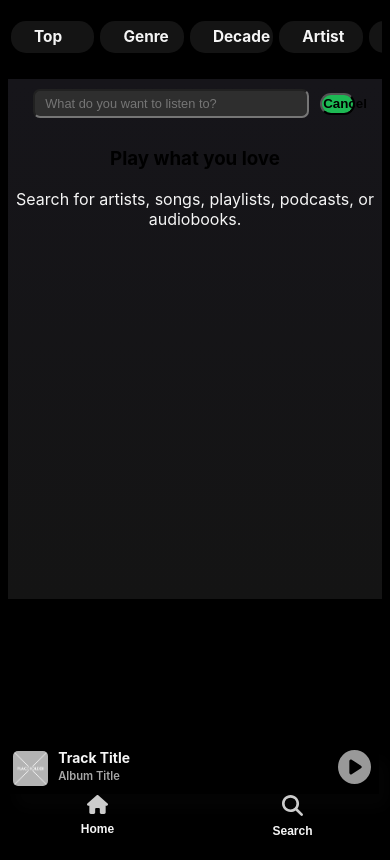
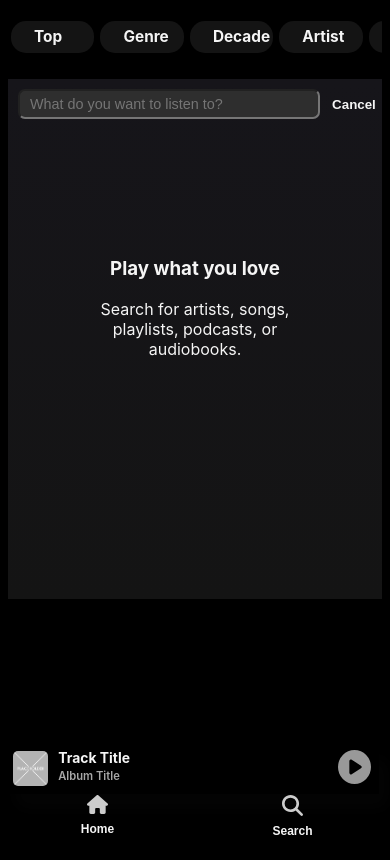
Before and after one commit to ma-boles/SpotifyApp, a React (Create React App) app in the folder my-spotify500-app/: page /MobileSearch in a window 390 px wide. Built offline with nearby package versions, Linux system fonts and the light colour scheme.

Commit message:
git commit -m "mobile search styles added"

```diff
--- a/my-spotify500-app/src/styles/Search.css
+++ b/my-spotify500-app/src/styles/Search.css
@@ -104,6 +104,9 @@ p {
         margin-top: 10px;
         margin-bottom: 0px;
     }
+    .link--mobileSearch {
+        width: 100%;
+    }
     .search--mobile--input {
         background-color: white;
         width: 98%;
@@ -113,7 +116,7 @@ p {
         text-align: left;
         margin-top:5px;
         margin-right: 0px;
-        margin-left: 4px;
+        margin-left: 5px;
     }
     .search--arrowLeft,
     .search--arrowRight {
@@ -135,4 +138,46 @@ p {
         top: 0px;
         display: none;
     }
+
+    /* mobilesSearch*/
+    .search--line {
+        display: flex;
+    }
+    .search--line--input {
+        width: 77%;
+        font-size: .9rem;
+    }
+    .button--search {
+        background-color: transparent;
+        border:none;
+        color: whitesmoke;
+        width: 3rem;
+        margin: 0px;
+        padding: 0px;
+
+    }
+
+    .h3--mobileSearch {
+        color: whitesmoke;
+    }
+    .info--mobileSearch {
+        width: 60%;
+        margin: auto;
+        margin-top: 8rem;
+    }
 }
+
+@media screen and (max-width: 375px) {
+    .search--line--input {
+        width: 75%;
+        font-size: .85rem;
+
+    }
+}
+
+@media screen and (max-width: 320px) {
+    .search--line--input {
+        width: 70%;
+
+    }
+}
```
